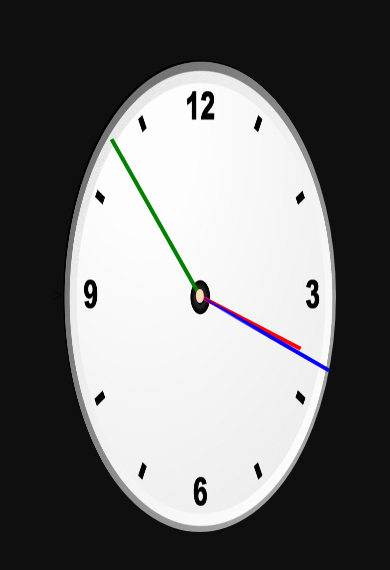
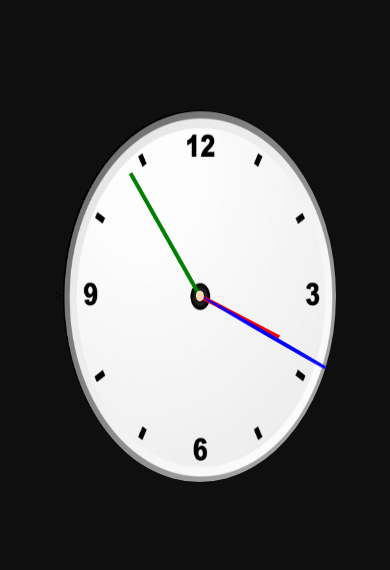
Before and after one commit to NRS08/clock, a plain HTML site: page index.html in a window 390 px wide. Shown: the part 126-696 px from the top of the page. Drawn offline with nearby package versions, Linux system fonts and the light colour scheme.

Commit message:
Update style.css

```diff
--- a/style.css
+++ b/style.css
@@ -95,6 +95,6 @@ body {
 @media screen and (max-width: 700px) {
   .clock {
     width: 100%;
-    height: 70%;
+    height: 55%;
   }
 }
```
